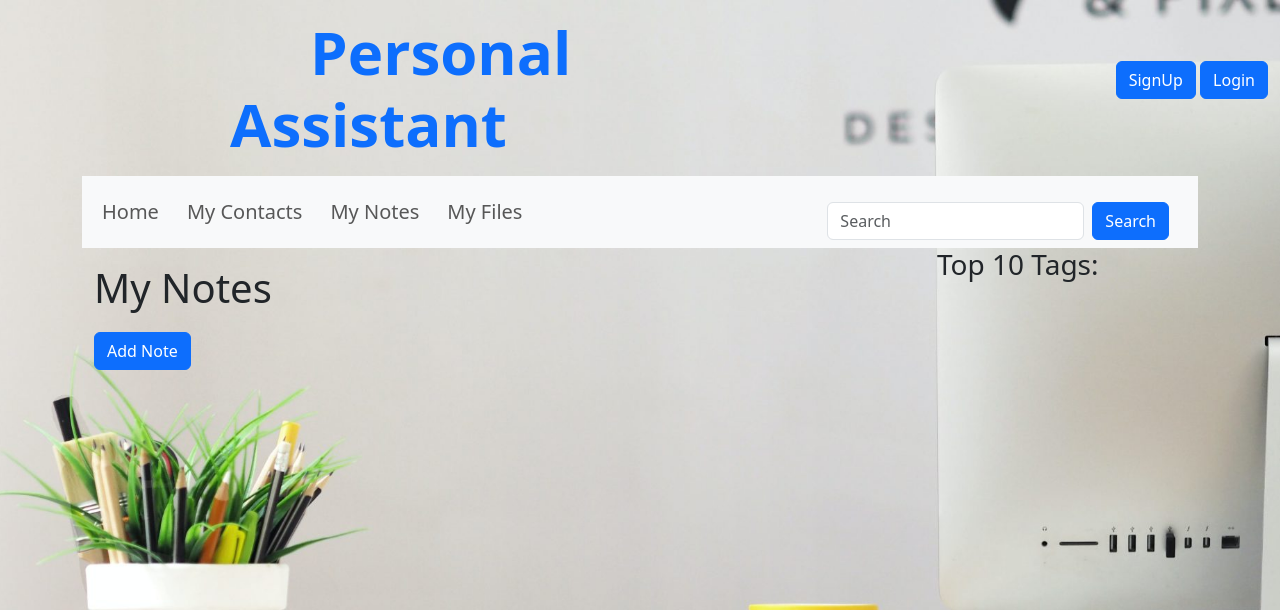
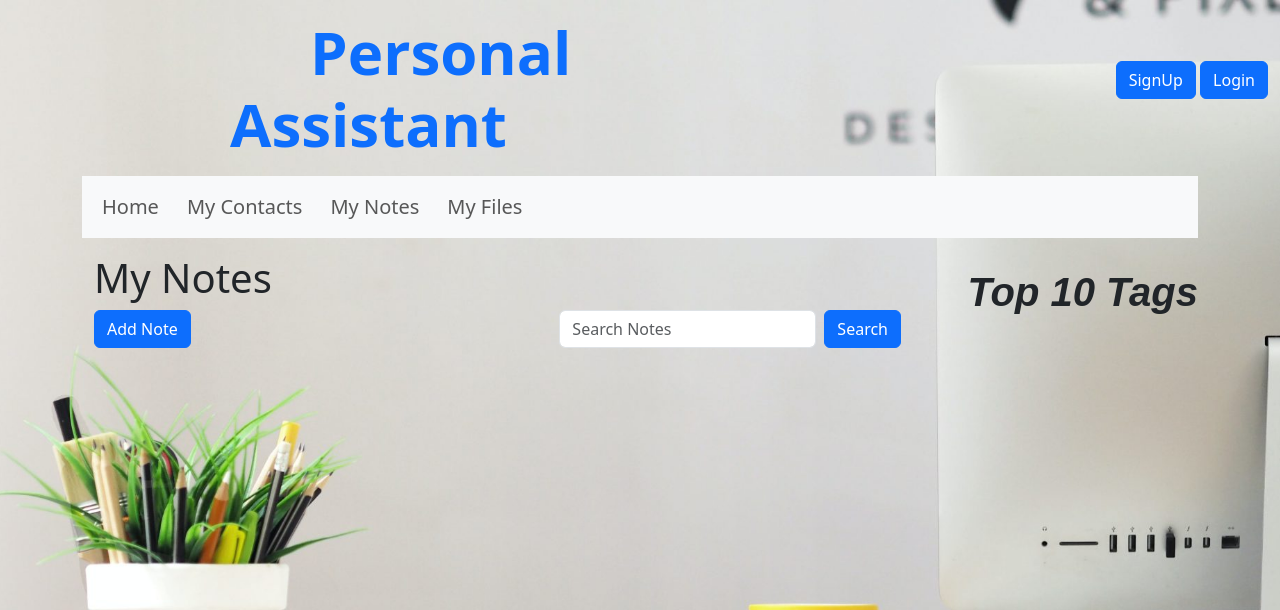
Before and after one commit to AndriKovalchuk/DJANGO-PERSONAL-ASSISTANT, a Django app: page /my_notes/ in a window 1280 px wide. Shown: the top 610 px of the page. Run offline with Django 5.2, Linux system fonts and the light colour scheme; data that the repository does not hold is empty.

Commit message:
Third commit

```diff
--- a/Personal_Assistant_WEB/contacts/static/contacts/style.css
+++ b/Personal_Assistant_WEB/contacts/static/contacts/style.css
@@ -79,3 +79,24 @@ nav .search-block {
 .list-group-item a:hover {
     cursor: default;
 }
+
+.top-ten {
+    font-family: 'Montserrat', sans-serif;
+    margin-top: 30px;
+    font-size: 40px;
+    font-weight: bold;
+    font-style: italic;
+    }
+
+.top-tags {
+    font-family: 'Montserrat', sans-serif;
+    font-size: 20px;
+    font-weight: bold;
+    font-style: italic;
+    }
+
+.item {
+    margin-top: 10px;
+    font-family: 'Montserrat', sans-serif;
+    font-size: 20px;
+    }
--- a/Personal_Assistant_WEB/contacts/templates/contacts/base.html
+++ b/Personal_Assistant_WEB/contacts/templates/contacts/base.html
@@ -52,14 +52,7 @@
                     </li>
 
                 </ul>
-                <form class="row g-2 align-items-center search-block" method="GET" action="{% url 'contacts:search_results' %}">
-                    <div class="col-auto">
-                        <input class="form-control" type="search" name="q" placeholder="Search" aria-label="Search">
-                    </div>
-                    <div class="col-auto">
-                        <button class="btn btn-primary" type="submit">Search</button>
-                    </div>
-                </form>
+
             </div>
         </nav>
         {% block content %} {% endblock %}
--- a/Personal_Assistant_WEB/contacts/templates/contacts/edit_note.html
+++ b/Personal_Assistant_WEB/contacts/templates/contacts/edit_note.html
@@ -15,11 +15,13 @@
         </div>
         <div class="form-group">
             <label for="id_tags">Tags:</label>
-            <input type="text" id="id_tags" name="phone" class="form-control" value="{{ note.tags }}">
+            {% for tag in note.tags.all %}
+            <input type="text" id="id_tags" name="tags" class="form-control" value="{{ tag.name }}">
+            {% endfor %}
         </div>
         <div style="margin-top: 20px;">
             <button type="submit" class="btn btn-primary">Save Changes</button>
-            <a href="{% url 'contacts:my_contacts' %}" class="btn btn-secondary">Cancel</a>
+            <a href="{% url 'contacts:my_notes' %}" class="btn btn-secondary">Cancel</a>
         </div>
     </form>
 </div>
--- a/Personal_Assistant_WEB/contacts/templates/contacts/my_files.html
+++ b/Personal_Assistant_WEB/contacts/templates/contacts/my_files.html
@@ -16,7 +16,7 @@
 {% if files %}
 <ul>
     {% for file in files %}
-    <li>
+    <li class="file-item item">
         <a href="{{ file.url }}">{{ file.name }}</a>
         <a href="{% url 'contacts:download_file' file.url %}">
             <img src="/static/images/download_icon.png" alt="Download Icon" class="download-icon">
--- a/Personal_Assistant_WEB/contacts/templates/contacts/my_notes.html
+++ b/Personal_Assistant_WEB/contacts/templates/contacts/my_notes.html
@@ -6,39 +6,52 @@
     <div class="col-md-9">
         <div class="container mt-3">
             <h1 class="custom-h1">My Notes</h1>
-            <div class="card-body">
-                <p class="ml-auto" style="margin-top: 20px; margin-bottom: 20px;">
+
+            <div class="card-body d-flex justify-content-between align-items-center" style="margin-bottom: 20px;">
+                <div>
                     <a href="{% url 'contacts:add_note' %}" class="btn btn-primary">Add Note</a>
-                </p>
+
+                </div>
+                <form class="row g-2 align-items-center search-block" method="GET"
+                      action="{% url 'contacts:search_results_notes' %}">
+                    <div class="col-auto">
+                        <input class="form-control" type="search" name="q" placeholder="Search Notes"
+                               aria-label="Search">
+                    </div>
+                    <div class="col-auto">
+                        <button class="btn btn-primary" type="submit">Search</button>
+                    </div>
+                </form>
             </div>
             {% for note in notes %}
             <div class="card mb-3">
                 <div class="card-header">
-                    {{ forloop.counter }}
+                    {{ forloop.counter }}. {{ note.text }}
                 </div>
                 <div class="card-body">
-                    <p class="card-text">Text: {{ note.text }}</p>
                     <p class="card-text">Description: {{ note.description }}</p>
                     <p class="card-text">Tags:
                         {% for tag in note.tags.all %}
-                        {{ tag.name }}{% if not forloop.last %}, {% endif %}
+                        #{{ tag.name }}{% if not forloop.last %}, {% endif %}
                         {% endfor %}</p>
+                    <a href="{% url 'contacts:edit_note' note.id %}" class="btn btn-primary">Edit</a>
+                    <a href="{% url 'contacts:delete_note' note.id %}" class="btn btn-danger">Delete</a>
                 </div>
             </div>
             {% endfor %}
         </div>
     </div>
-    <div class="col-md-3" >
+    <div class="col-md-3">
         <!-- Виводимо топ-10 тегів -->
         <div class="mb-3">
-            <h3 class="mb-3">Top 10 Tags:</h3>
+            <h3 class="mb-3 justify-content-between text-end top-ten">Top 10 Tags</h3>
             <ul class="list-group">
                 {% for tag in top_tags %}
-                    <li class="list-group-item">
-                        <span class="badge rounded-pill text-bg-primary">
-                            <a href="?tag={{ tag.name }}"># {{ tag.name }} ({{ tag.note_set.count }})</a>
-                        </span>
-                    </li>
+                <li class="list-group-item justify-content-between text-end top-tags">
+                    <span class="badge rounded-pill text-bg-primary">
+                        <a href="?tag={{ tag.name }}"># {{ tag.name }} ({{ tag.count }})</a>
+                    </span>
+                </li>
                 {% endfor %}
             </ul>
         </div>
--- a/Personal_Assistant_WEB/contacts/templates/contacts/search_results.html
+++ b/Personal_Assistant_WEB/contacts/templates/contacts/search_results_notes.html
@@ -3,7 +3,7 @@
 
 
 {% block content %}
-<h2>Search Results</h2>
+<h2>Search Results Notes</h2>
 {% if query %}
 <p>Showing results for: "{{ query }}"</p>
 {% endif %}
--- a/Personal_Assistant_WEB/contacts/urls.py
+++ b/Personal_Assistant_WEB/contacts/urls.py
@@ -20,7 +20,8 @@ urlpatterns = [
     path('delete_note/<int:note_id>/', views.delete_note, name='delete_note'),
 
     # Search
-    path('search_results/', views.search_results, name='search_results'),
+    path('search_results_notes/', views.search_results_notes, name='search_results_notes'),
+    path('search_results_contacts/', views.search_results_contacts, name='search_results_contacts'),
 
     # Files
     path('my_files/', views.my_files, name='my_files'),
--- a/Personal_Assistant_WEB/contacts/views.py
+++ b/Personal_Assistant_WEB/contacts/views.py
@@ -1,3 +1,5 @@
+import os
+
 import cloudinary
 import cloudinary.uploader
 import requests
@@ -15,7 +17,7 @@ from .models import Contact, File
 
 from datetime import date, timedelta
 
-from news.views import news_view # noqa
+from news.views import news_view  # noqa
 
 cloudinary.config(cloud_name='andriikovalchuk', api_key='987726452543244', api_secret='4vmOFEveTcjTYiN_dwnTUBKZVbA')
 
@@ -108,7 +110,7 @@ def my_notes(request):
     tag = request.GET.get('tag')
     if tag:
         notes = notes.filter(tags__name__icontains=tag)
-    top_tags = Tag.objects.annotate(count=Count('name')).order_by('-count')[:10]
+    top_tags = Tag.objects.annotate(count=Count('note')).order_by('-count')[:10]
     return render(request, "contacts/my_notes.html", context={"notes": notes, "top_tags": top_tags})
 
 
@@ -135,28 +137,48 @@ def add_note(request):
 def edit_note(request, note_id):
     note = get_object_or_404(Note, id=note_id)
     if request.method == "POST":
-        note_form = NoteForm(request.POST, instance=note)
-        if note_form.is_valid():
-            note_form.save()
-            return redirect(reverse("contacts:my_notes"))
-        else:
-            # If form is invalid, re-render the edit form with errors
-            return render(request, "contacts/edit_note.html", {"note": note, "note_form": note_form})
+        form = NoteForm(request.POST, instance=note)
+        if form.is_valid():
+            text = form.cleaned_data['text']
+            description = form.cleaned_data['description']
+            tags_input = form.cleaned_data['tags']
+
+            note.text = text
+            note.description = description
+            note.save()
+
+            tags_list = [tag.strip() for tag in tags_input.split(',') if tag.strip()]
+            existing_tags = note.tags.all()
+
+            for tag in existing_tags:
+                if tag.name not in tags_list:
+                    note.tags.remove(tag)
+
+            for tag_name in tags_list:
+                tag, _ = Tag.objects.get_or_create(name=tag_name)
+                note.tags.add(tag)
+
+            Tag.objects.filter(note=None).delete()
+
+            return redirect("contacts:my_notes")
     else:
-        # If not a POST request, render the edit form with the existing note
-        note_form = NoteForm(instance=note)
-        return render(request, "contacts/edit_note.html", {"note": note, "note_form": note_form})
+        form = NoteForm(instance=note)
+    return render(request, "contacts/edit_note.html", {"form": form, "note": note})
 
 
 def delete_note(request, note_id):
     note = get_object_or_404(Note, id=note_id)
     if request.method == "POST":
+        tags_to_delete = list(note.tags.all())
         note.delete()
+        for tag in tags_to_delete:
+            if tag.note_set.count() == 0:
+                tag.delete()
         return redirect(reverse("contacts:my_notes"))
     return render(request, "contacts/delete_note.html", context={"note": note})
 
 
-def search_results(request):
+def search_results_notes(request):
     query = request.GET.get('q')
     tag = request.GET.get('tag')
 
@@ -166,9 +188,24 @@ def search_results(request):
         if tag:
             matching_notes = matching_notes.filter(tags__name__iexact=tag.lower())
 
-        return render(request, 'contacts/search_results.html', {'results': matching_notes, 'query': query})
+        return render(request, 'contacts/search_results_notes.html', {'results': matching_notes, 'query': query})
     else:
-        return render(request, 'contacts/search_results.html', {'results': [], 'query': query})
+        return render(request, 'contacts/search_results_notes.html', {'results': [], 'query': query})
+
+
+def search_results_contacts(request):
+    query = request.GET.get('q')
+    tag = request.GET.get('tag')
+
+    if query:
+        matching_tags = Tag.objects.filter(name__icontains=query)
+        matching_notes = Note.objects.filter(tags__in=matching_tags).distinct()
+        if tag:
+            matching_notes = matching_notes.filter(tags__name__iexact=tag.lower())
+
+        return render(request, 'contacts/search_results_notes.html', {'results': matching_notes, 'query': query})
+    else:
+        return render(request, 'contacts/search_results_notes.html', {'results': [], 'query': query})
 
 
 """
@@ -186,13 +223,63 @@ def upload_file(request):
         form = UploadFileForm(request.POST, request.FILES)
         if form.is_valid():
             file_to_upload = request.FILES['file']
-            uploaded_file = cloudinary.uploader.upload(file_to_upload, folder="uploads/")
-            file_url = uploaded_file['secure_url']
-            file_object = File.objects.create(  # noqa
-                url=file_url,
-                name=file_to_upload.name)
+            file_extension = os.path.splitext(file_to_upload.name)[1].lower()
+            # video upload
+            if file_extension in ['.mov', '.mp4', '.avi', '.mkv', '.wmv']:
+                uploaded_file = cloudinary.uploader.upload(
+                    file_to_upload,
+                    resource_type="video",
+                    folder="uploads/videos/"
+                )
+                file_url = uploaded_file['secure_url']
+                file_object = File.objects.create(
+                    url=file_url,
+                    name=file_to_upload.name
+                )
+                return redirect(reverse("contacts:my_files"))
+            # image upload
+            elif file_extension in ['.jpeg', '.jpg', '.png']:
+                uploaded_file = cloudinary.uploader.upload(
+                    file_to_upload,
+                    resource_type="image",
+                    folder="uploads/images/"
+                )
+                file_url = uploaded_file['secure_url']
+                file_object = File.objects.create(
+                    url=file_url,
+                    name=file_to_upload.name
+                )
+                return redirect(reverse("contacts:my_files"))
+            # document upload
+            elif file_extension in ['.pdf', '.docx', '.xlsx']:
+                uploaded_file = cloudinary.uploader.upload(
+                    file_to_upload,
+                    resource_type="auto",
+                    folder="uploads/documents/"
+                )
+                file_url = uploaded_file['secure_url']
+                file_object = File.objects.create(
+                    url=file_url,
+                    name=file_to_upload.name
+                )
+                return redirect(reverse("contacts:my_files"))
 
-            return redirect(reverse("contacts:my_files"))
+            # audio upload
+            elif file_extension in ['.mp3', '.wav']:
+                uploaded_file = cloudinary.uploader.upload(
+                    file_to_upload,
+                    resource_type="auto",
+                    folder="uploads/audio/"
+                )
+                file_url = uploaded_file['secure_url']
+                file_object = File.objects.create(
+                    url=file_url,
+                    name=file_to_upload.name
+                )
+                return redirect(reverse("contacts:my_files"))
+            else:
+                error_message = "Invalid file format. Please upload a video file (MOV, MP4, AVI, MKV, WMV), image file (JPEG, JPG, PNG), document (PDF, DOCX, XLSX) or audio file (MP3, WAV)."
+                return render(request, 'contacts/upload_file.html', {'form': form, 'error_message': error_message})
     else:
         form = UploadFileForm()
 
```
Also changed, not shown: Personal_Assistant_WEB/contacts/templates/contacts/my_contacts.html (+16 -5 lines), Personal_Assistant_WEB/notes/forms.py (+7 -12 lines).
